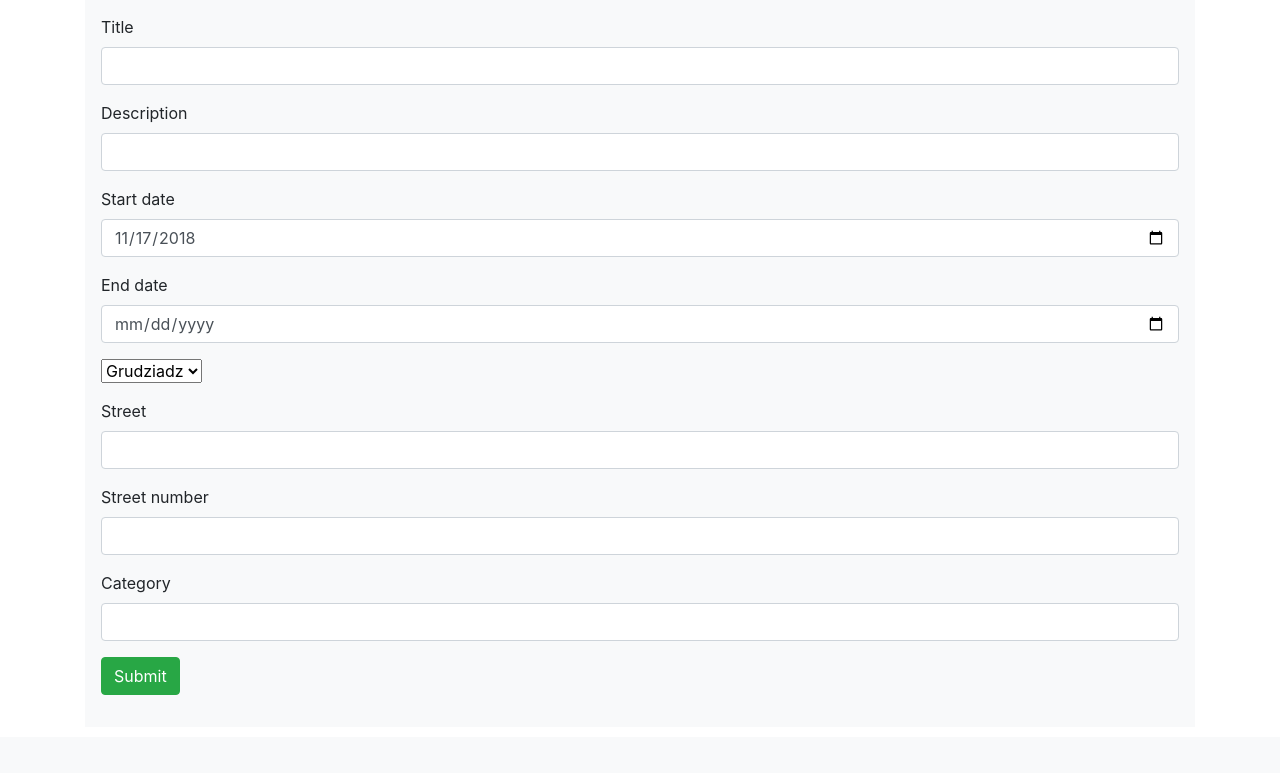
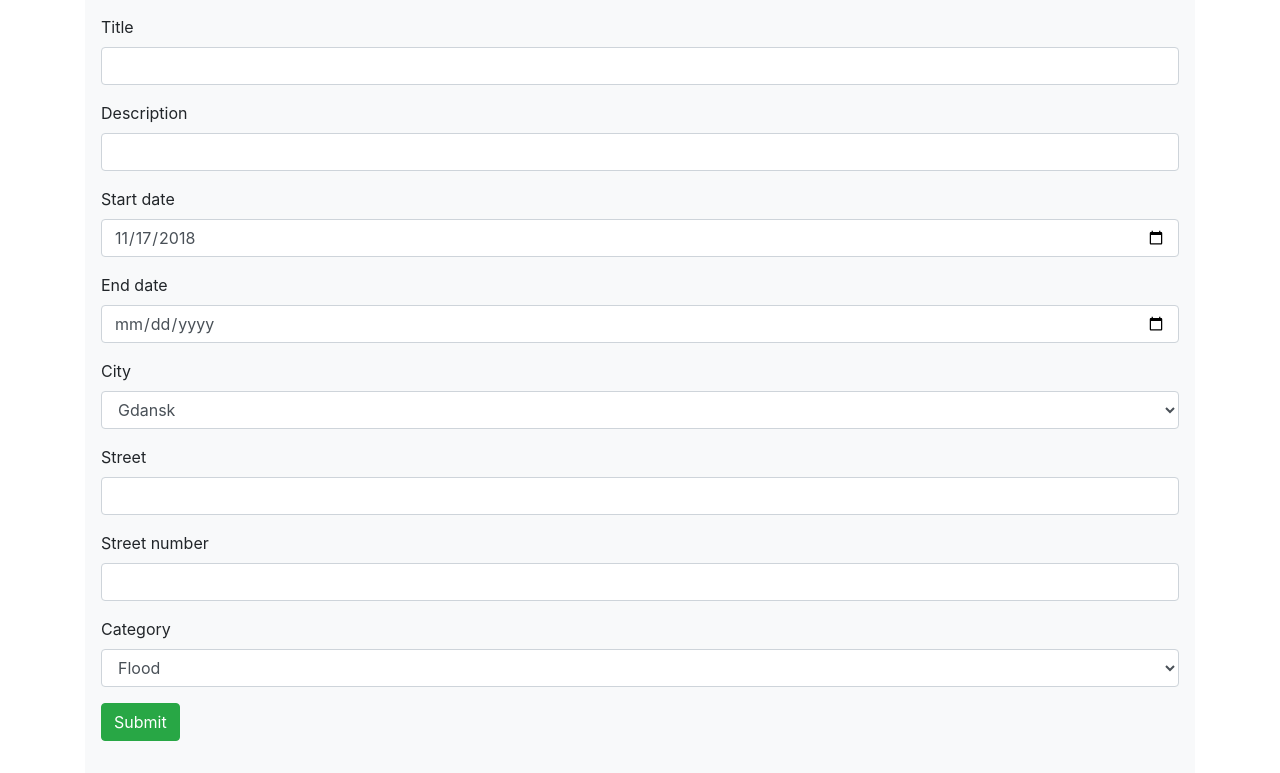
Before and after one commit to majakubo/LetsCodeSii2018, a Flask app: page /add_poster in a window 1280 px wide. Shown: the part 63-836 px from the top of the page. Before the commit the page ends 758 px from the top, so only its background shows below. Run offline with Flask 2, Linux system fonts and the light colour scheme; the visitor is signed in with stand-in values (Sample User, id 1); data comes from the database, SQL or seed files in the repository; both versions use the stored data as it was after the commit; some libraries are stand-ins or nearby versions.

Commit message:
added select list

```diff
--- a/helpful_spirits/forms.py
+++ b/helpful_spirits/forms.py
@@ -1,8 +1,10 @@
 import datetime
 
 from flask_wtf import Form
-from wtforms.fields import StringField, PasswordField, DateField
+from wtforms.fields import StringField, PasswordField, DateField, SelectField
 from wtforms.validators import DataRequired, EqualTo, Email
+
+from .models import City, Category
 
 
 class SimpleForm(Form):
@@ -30,12 +32,15 @@ class SearchCity(Form):
     city_name = StringField('City', validators=[DataRequired()])
 
 
+
 class AddPoster(Form):
+    city_choices = [(city, city.name) for city in City.get_all()]
+    category_choices = [(category, category.name) for category in Category.get_all() ]
     start_date = DateField('Start date', validators=[DataRequired()], default=datetime.datetime.now().date())
     end_date = DateField('End date', validators=[DataRequired()])
     title = StringField('Title', validators=[DataRequired()])
     description = StringField('Description', validators=[DataRequired()])
-    city = StringField('City', validators=[DataRequired()])
+    city = SelectField('City', choices=city_choices, validators=[DataRequired()])
     location_street = StringField('Street', validators=[DataRequired()])
     location_street_number = StringField('Street number', validators=[DataRequired()])
-    category_name = StringField('Category', validators=[DataRequired()])
+    category_name = SelectField('Category', choices=category_choices, validators=[DataRequired()])
--- a/helpful_spirits/templates/add_poster.html
+++ b/helpful_spirits/templates/add_poster.html
@@ -38,11 +38,7 @@
                 {{ render_field(form.end_date, class_="form-control") }}
             </div>
             <div class="form-group mx-3">
-                <select>
-                {% for city in form.cities %}
-                    <option value="{{ city }}" id='city' name='city' selected={{ city.name }} >{{ city.name }}</option>
-                {% endfor %}
-                </select>
+                {{ render_field(form.city, class_="form-control") }}
             </div>
 
             <div class="form-group mx-3">
--- a/helpful_spirits/views.py
+++ b/helpful_spirits/views.py
@@ -77,7 +77,9 @@ def add_poster():
     form = AddPoster()
     form.cities = City.get_all()
     if form.validate_on_submit():
+        print(form.city.data,'***********************')
         city = City.get_by_name(form.city.data)
+        print(9*'*', city.name)
         category = Category.get_by_name(form.category_name.data)
 
         if city is None:
```
Also changed, not shown: helpful_spirits/database.db.
